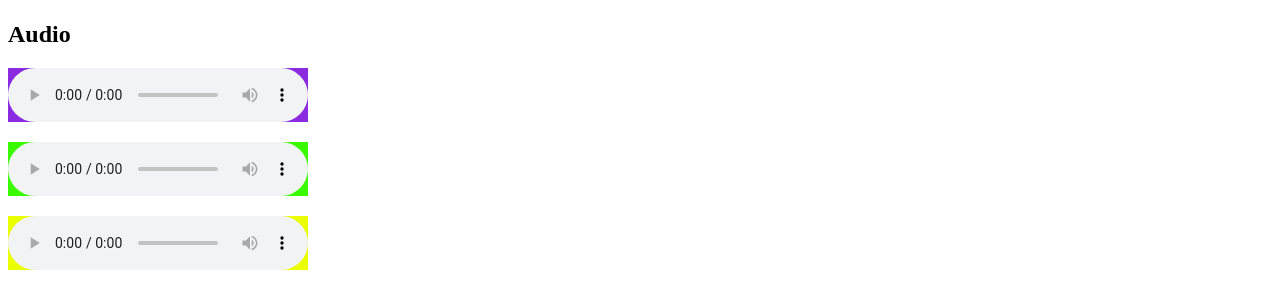
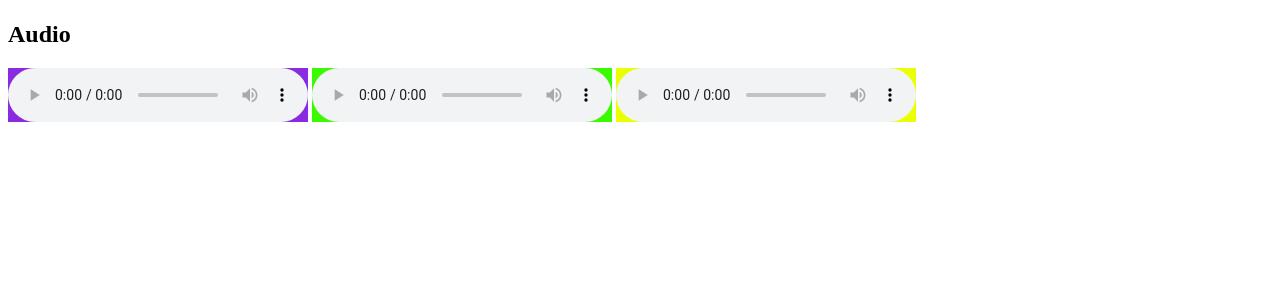
Before and after one commit to ProjectsRO-hit/Sigma-WebDev-Course, a plain HTML site: page Quiz/quiz2/quiz2.html in a window 1280 px wide. Shown: the part 380-688 px from the top of the page. Drawn offline with Linux system fonts and the light colour scheme.

Commit message:
09062024

```diff
--- a/Quiz/quiz2/quiz2.html
+++ b/Quiz/quiz2/quiz2.html
@@ -42,8 +42,8 @@
     ></iframe>
 
     <h2>Audio</h2>
-    <p><audio id="music1" src="music1.mp3" controls></audio></p>
-    <p><audio id="music2" src="music2.mp3" controls></audio></p>
-    <p><audio id="music3" src="music3.mp3" controls></audio></p>
+    <audio id="music1" src="music1.mp3" controls></audio>
+    <audio id="music2" src="music2.mp3" controls></audio>
+    <audio id="music3" src="music3.mp3" controls></audio>
   </body>
 </html>
```
Also changed, not shown: 1 other file.
